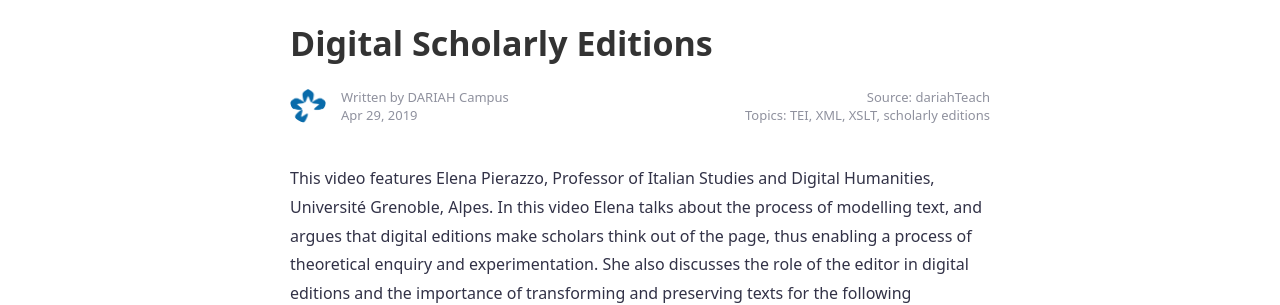
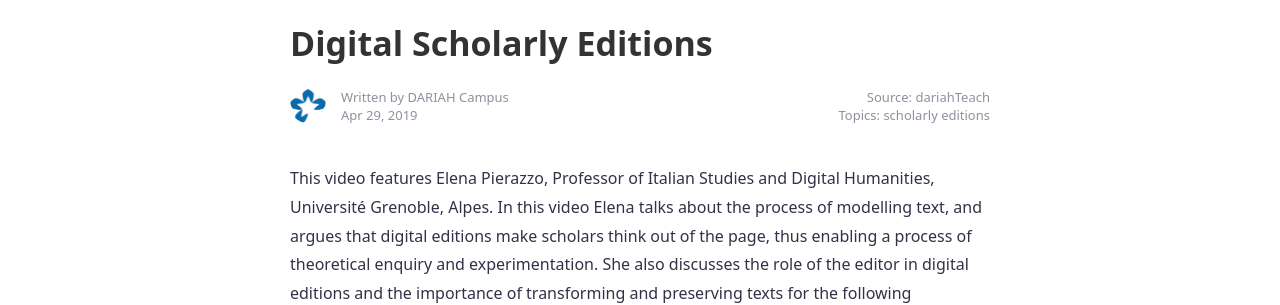
Before and after one commit to DARIAH-ERIC/dariah-campus-pilot, a Jekyll site: the page built from resources/_posts/dariahTeach/2019-04-29-Digital-Scholarly-Editions-Video.md, in a window 1280 px wide. Shown: the part 120-425 px from the top of the page. Built offline with Jekyll 4.4.1, drawn with Linux system fonts in a browser that asks for light colours.

Commit message:
Update 2019-04-29-Digital-Scholarly-Editions-Video.md

```diff
--- a/resources/_posts/dariahTeach/2019-04-29-Digital-Scholarly-Editions-Video.md
+++ b/resources/_posts/dariahTeach/2019-04-29-Digital-Scholarly-Editions-Video.md
@@ -1,7 +1,7 @@
 ---
 title: "Digital Scholarly Editions"
 categories: dariahTeach
-tags: TEI XML XSLT scholarly_editions
+tags: scholarly_editions
 abstract: "This video features Elena Pierazzo, Professor of Italian Studies and Digital Humanities, Université Grenoble, Alpes.  In this video Elena talks about the process of modelling text, and argues that digital editions make scholars think out of the page, thus enabling a process of theoretical enquiry and experimentation. She also discusses the role of the editor in digital editions and the importance of transforming and preserving texts for the following generations."
 
 videos:
```
